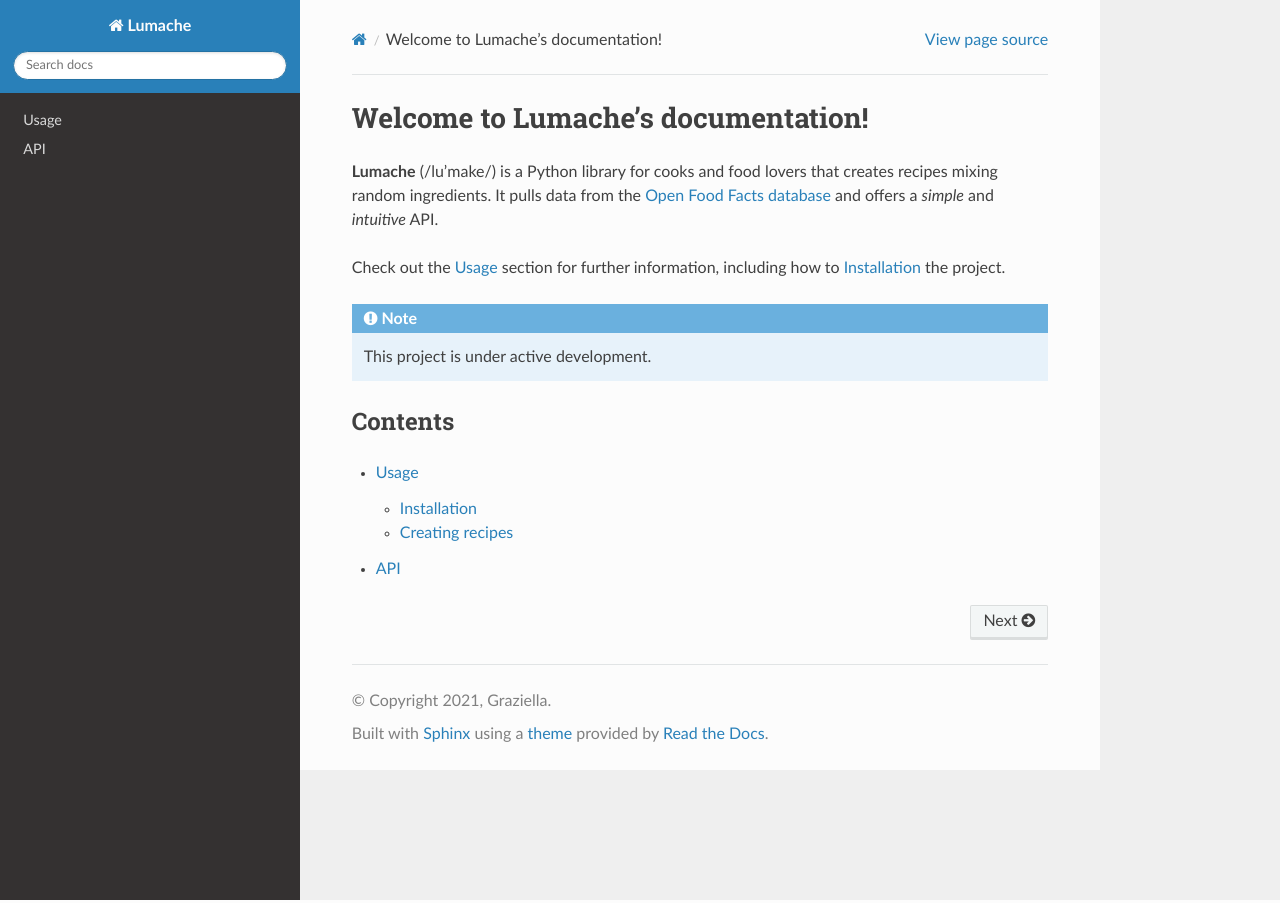
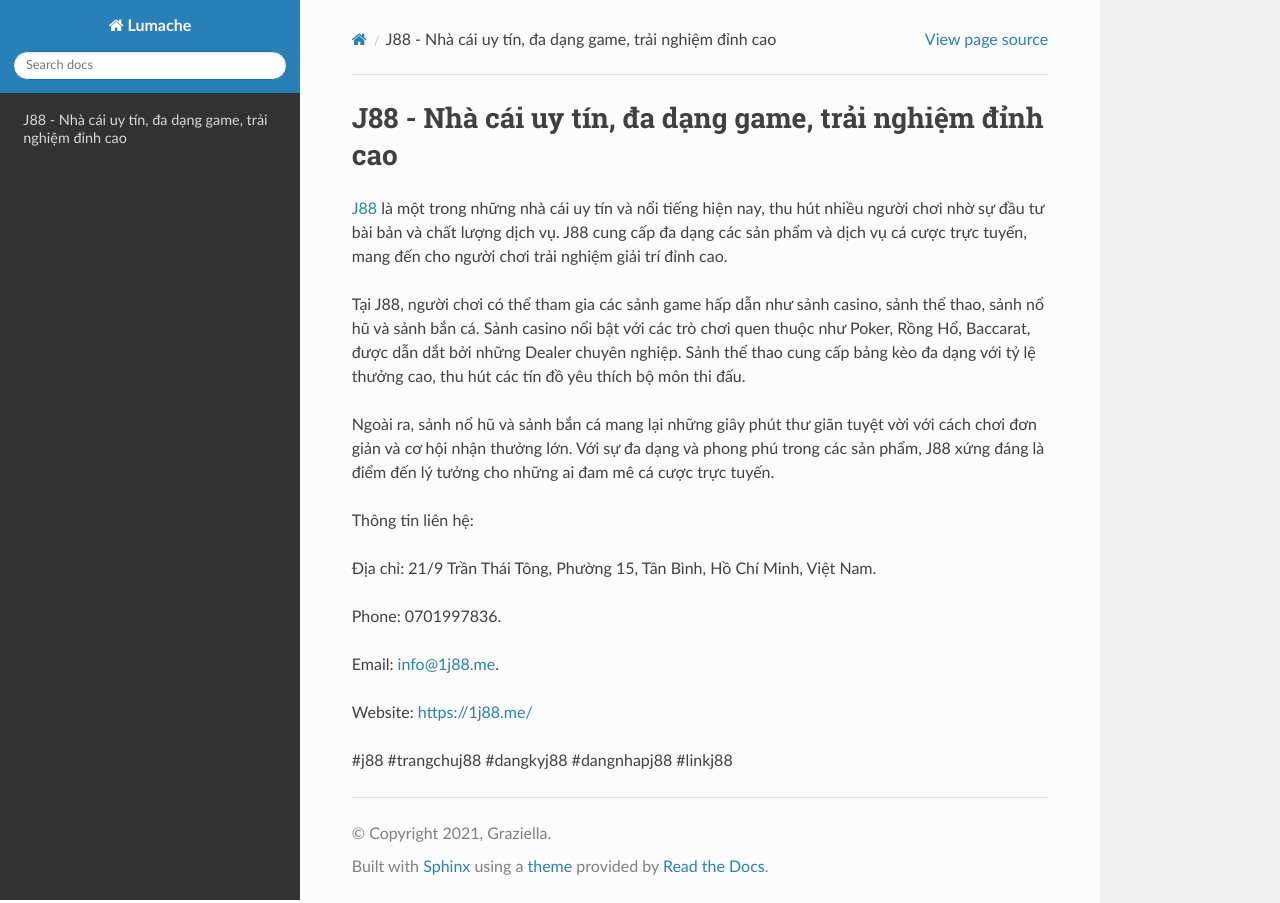
Before and after one commit to eugneallst607770/1j88me, a Sphinx documentation site: the page built from docs/source/index.rst, in a window 1280 px wide. Built offline with Sphinx 7.4.7 and the Read the Docs theme 3.1.0, drawn with Linux system fonts in a browser that asks for light colours.

Commit message:
Update index.rst

```diff
--- a/docs/source/index.rst
+++ b/docs/source/index.rst
@@ -1,22 +1,20 @@
-Welcome to Lumache's documentation!
+J88 - Nhà cái uy tín, đa dạng game, trải nghiệm đỉnh cao
 ===================================
 
-**Lumache** (/lu'make/) is a Python library for cooks and food lovers
-that creates recipes mixing random ingredients.
-It pulls data from the `Open Food Facts database <https://world.openfoodfacts.org/>`_
-and offers a *simple* and *intuitive* API.
+`J88 <https://1j88.me/>`_ là một trong những nhà cái uy tín và nổi tiếng hiện nay, thu hút nhiều người chơi nhờ sự đầu tư bài bản và chất lượng dịch vụ. J88 cung cấp đa dạng các sản phẩm và dịch vụ cá cược trực tuyến, mang đến cho người chơi trải nghiệm giải trí đỉnh cao.
 
-Check out the :doc:`usage` section for further information, including
-how to :ref:`installation` the project.
+Tại J88, người chơi có thể tham gia các sảnh game hấp dẫn như sảnh casino, sảnh thể thao, sảnh nổ hũ và sảnh bắn cá. Sảnh casino nổi bật với các trò chơi quen thuộc như Poker, Rồng Hổ, Baccarat, được dẫn dắt bởi những Dealer chuyên nghiệp. Sảnh thể thao cung cấp bảng kèo đa dạng với tỷ lệ thưởng cao, thu hút các tín đồ yêu thích bộ môn thi đấu.
 
-.. note::
+Ngoài ra, sảnh nổ hũ và sảnh bắn cá mang lại những giây phút thư giãn tuyệt vời với cách chơi đơn giản và cơ hội nhận thưởng lớn. Với sự đa dạng và phong phú trong các sản phẩm, J88 xứng đáng là điểm đến lý tưởng cho những ai đam mê cá cược trực tuyến.
 
-   This project is under active development.
+Thông tin liên hệ:
 
-Contents
---------
+Địa chỉ: 21/9 Trần Thái Tông, Phường 15, Tân Bình, Hồ Chí Minh, Việt Nam.
 
-.. toctree::
+Phone: 0701997836.
 
-   usage
-   api
+Email: info@1j88.me.
+
+Website: https://1j88.me/
+
+#j88 #trangchuj88 #dangkyj88 #dangnhapj88 #linkj88
```
